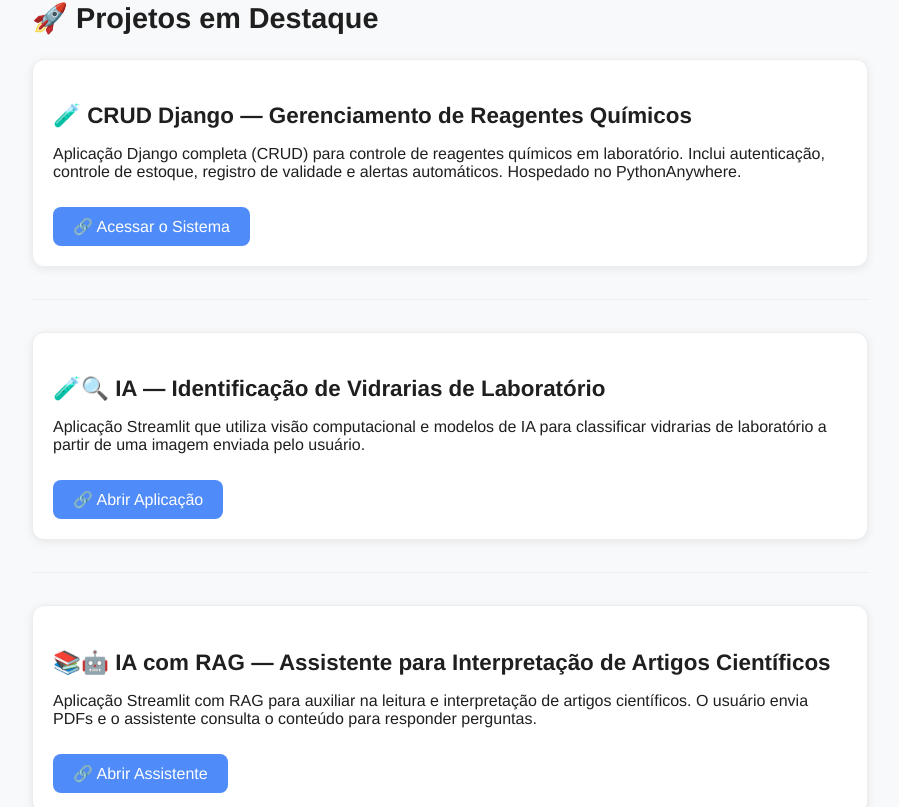
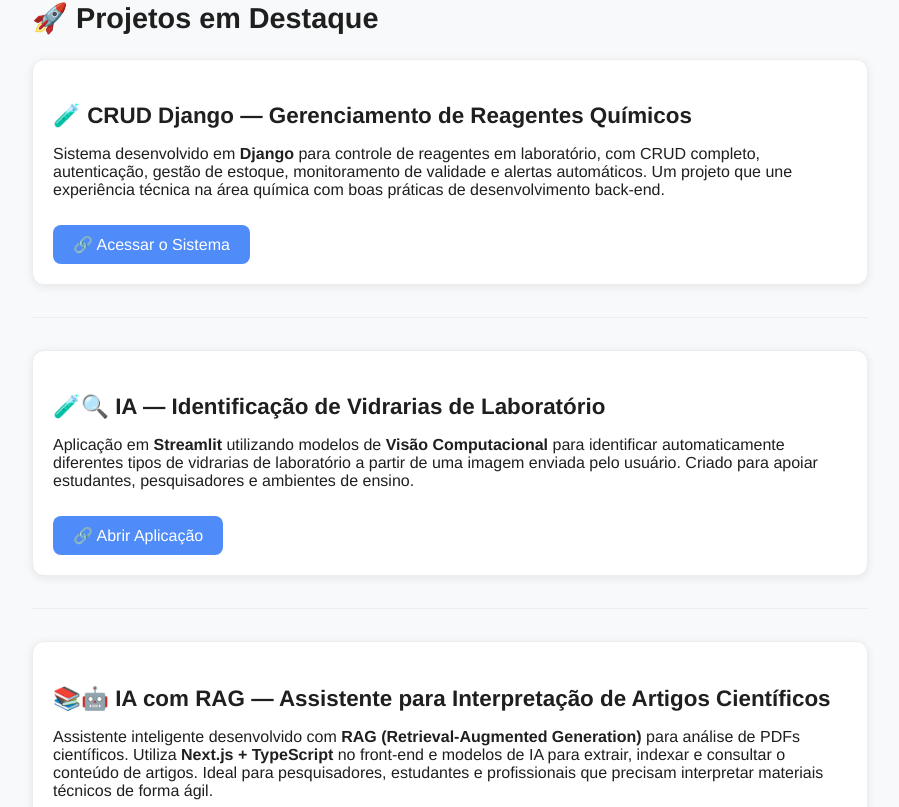
Before and after one commit to VAW1970/portfolio2, a Next.js app: page / in a window 1280 px wide. Shown: the part 1513-2320 px from the top of the page, without its empty margins (190-1089 px from the left). Built offline with nearby package versions, Linux system fonts and the light colour scheme.

Commit message:
Update Projects.tsx

```diff
--- a/app/components/Projects.tsx
+++ b/app/components/Projects.tsx
@@ -11,7 +11,7 @@ export default function Projects() {
       y: 0,
       transition: {
         duration: 0.6,
-        ease: [0.16, 1, 0.3, 1], // <<< CORREÇÃO
+        ease: [0.16, 1, 0.3, 1],
       },
     },
   };
@@ -23,7 +23,7 @@ export default function Projects() {
       y: 0,
       transition: {
         duration: 0.6,
-        ease: [0.16, 1, 0.3, 1], // <<< CORREÇÃO
+        ease: [0.16, 1, 0.3, 1],
       },
     },
   };
@@ -52,9 +52,11 @@ export default function Projects() {
       >
         <h3>🧪 CRUD Django — Gerenciamento de Reagentes Químicos</h3>
         <p>
-          Aplicação Django completa (CRUD) para controle de reagentes químicos em
-          laboratório. Inclui autenticação, controle de estoque, registro de
-          validade e alertas automáticos. Hospedado no PythonAnywhere.
+          Sistema desenvolvido em <b>Django</b> para controle de reagentes em
+          laboratório, com CRUD completo, autenticação, gestão de estoque,
+          monitoramento de validade e alertas automáticos. Um projeto que une
+          experiência técnica na área química com boas práticas de desenvolvimento
+          back-end.
         </p>
 
         <a
@@ -78,9 +80,11 @@ export default function Projects() {
       >
         <h3>🧪🔍 IA — Identificação de Vidrarias de Laboratório</h3>
         <p>
-          Aplicação Streamlit que utiliza visão computacional e modelos de IA para
-          classificar vidrarias de laboratório a partir de uma imagem enviada pelo
-          usuário.
+          Aplicação em <b>Streamlit</b> utilizando modelos de{" "}
+          <b>Visão Computacional</b> para identificar automaticamente diferentes
+          tipos de vidrarias de laboratório a partir de uma imagem enviada pelo
+          usuário. Criado para apoiar estudantes, pesquisadores e ambientes de
+          ensino.
         </p>
 
         <a
@@ -102,13 +106,14 @@ export default function Projects() {
         whileInView="visible"
         viewport={{ once: true }}
       >
-        <h3>
-          📚🤖 IA com RAG — Assistente para Interpretação de Artigos Científicos
-        </h3>
+        <h3>📚🤖 IA com RAG — Assistente para Interpretação de Artigos Científicos</h3>
         <p>
-          Aplicação Streamlit com RAG para auxiliar na leitura e interpretação de
-          artigos científicos. O usuário envia PDFs e o assistente consulta o
-          conteúdo para responder perguntas.
+          Assistente inteligente desenvolvido com <b>RAG (Retrieval-Augmented
+          Generation)</b> para análise de PDFs científicos. Utiliza{" "}
+          <b>Next.js + TypeScript</b> no front-end e modelos de IA para extrair,
+          indexar e consultar o conteúdo de artigos. Ideal para pesquisadores,
+          estudantes e profissionais que precisam interpretar materiais técnicos
+          de forma ágil.
         </p>
 
         <a
```
